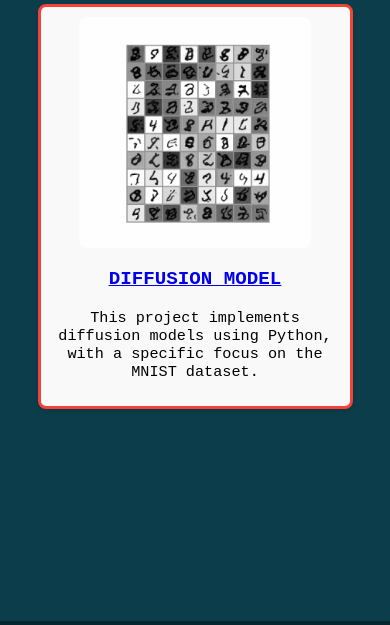
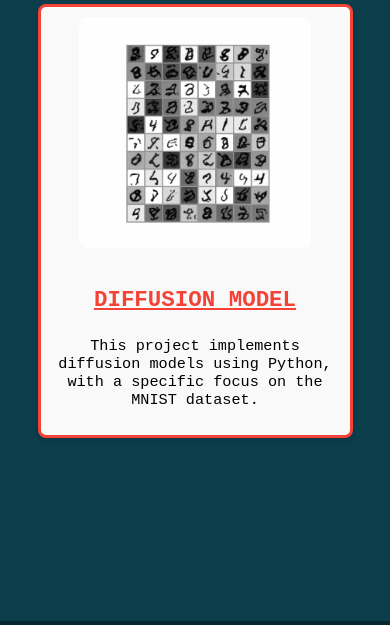
Before and after one commit to mattia-dilu/mattiadiluca, a plain HTML site: page projects.html in a window 390 px wide. Shown: the part 175-800 px from the top of the page. Drawn offline with Linux system fonts and the light colour scheme.

Commit message:
add mail icon and link to mobile view, changed color work experience

```diff
--- a/projects.html
+++ b/projects.html
@@ -7,6 +7,9 @@
     <link rel="icon" href="logo.jpeg" type="image/icon type">
     <link rel="stylesheet" href="style.css">
     <link rel="stylesheet" href="https://cdnjs.cloudflare.com/ajax/libs/font-awesome/5.15.3/css/all.min.css">
+    <style>
+        /* Inserisci qui il CSS se non stai utilizzando un file esterno */
+    </style>
 </head>
 <body>
     <div class="top-nav">
@@ -32,11 +35,11 @@
     </div>
 
     <div class="content">
-        <h2>Projects</h2>
+        <h2 class="project-title">Projects</h2>
         <div class="projects-grid">
             <div class="project">
                 <img src="img/output.gif" alt="Diffusion model project">
-                <h3> <a href="https://github.com/mattia-dilu/Diffusion-Model">DIFFUSION MODEL</a> </h3>
+                <h3><a href="https://github.com/mattia-dilu/Diffusion-Model">DIFFUSION MODEL</a></h3>
                 <p>This project implements diffusion models using Python, with a specific focus on the MNIST dataset.</p>
             </div>
             <!-- Add more projects here -->
@@ -48,7 +51,23 @@
         <a href="https://www.instagram.com/mattia_dilu/" target="_blank"><i class="fab fa-instagram"></i></a>
         <a href="https://github.com/mattia-dilu" target="_blank"><i class="fab fa-github"></i></a>
         <a href="https://linkedin.com/in/mattia-diluca" target="_blank"><i class="fab fa-linkedin"></i></a>
+        <a href="mailto:diluca.mattia@gmail.com"><i class="fas fa-envelope"></i></a>
+
     </nav>
+    <script>
+        document.addEventListener("DOMContentLoaded", function() {
+            var elements = document.querySelectorAll(".project h3 a");
+            elements.forEach(function(element) {
+                var text = element.textContent;
+                var typingDuration = text.length / 6.8; // Regola la velocità in base alla lunghezza del testo
+                var blinkCaretDuration = 0.65;
+                var totalDuration = typingDuration + blinkCaretDuration;
+
+                element.style.animation = `typing ${typingDuration}s steps(${text.length}, end), blink-caret .75s step-end infinite, remove-caret ${totalDuration}s forwards`;
+                element.style.width = "100%"; // Attiva l'animazione
+            });
+        });
+    </script>
     <script src="script.js"></script>
 </body>
 </html>
--- a/style.css
+++ b/style.css
@@ -195,23 +195,40 @@ h2 {
     border-radius: 8px;
 }
 
-.project h3 {
+@keyframes typing {
+    from { width: 0 }
+    to { width: 100% }
+}
+
+@keyframes blink-caret {
+    from, to { border-color: transparent }
+    50% { border-color: #f44336; }
+}
+
+@keyframes remove-caret {
+    to { border-right: none; }
+}
+
+.project h3 a {
+    display: inline-block; /* Per permettere l'animazione */
     margin-top: 15px;
     font-size: 1.2em;
-    color:#f44336;
+    color: #f44336;
+    border-right: .15em solid;
+    white-space: nowrap;
+    overflow: hidden;
+    width: 0; /* Inizia con larghezza 0 */
+    animation-fill-mode: forwards; /* Mantiene lo stato finale dell'animazione */
 }
+
 
 .project p {
     font-size: 0.95em;
     color: #000000;
 }
 
-
-
-
-
 .work-experience {
-    background-color: #1a4a5a;
+    background-color: #52665d;
     margin: 20px auto;
     padding: 20px;
     border-radius: 8px;
@@ -220,7 +237,7 @@ h2 {
 }
 
 .work-experience h3 {
-    color: #0f0e0e;
+    color: #000000;
     cursor: pointer;
     margin: 0;
 }
```
Also changed, not shown: index.html (+1 -0 lines), interests.html (+2 -0 lines), work_experience.html (+2 -0 lines), script.js (line endings or trailing spaces).
